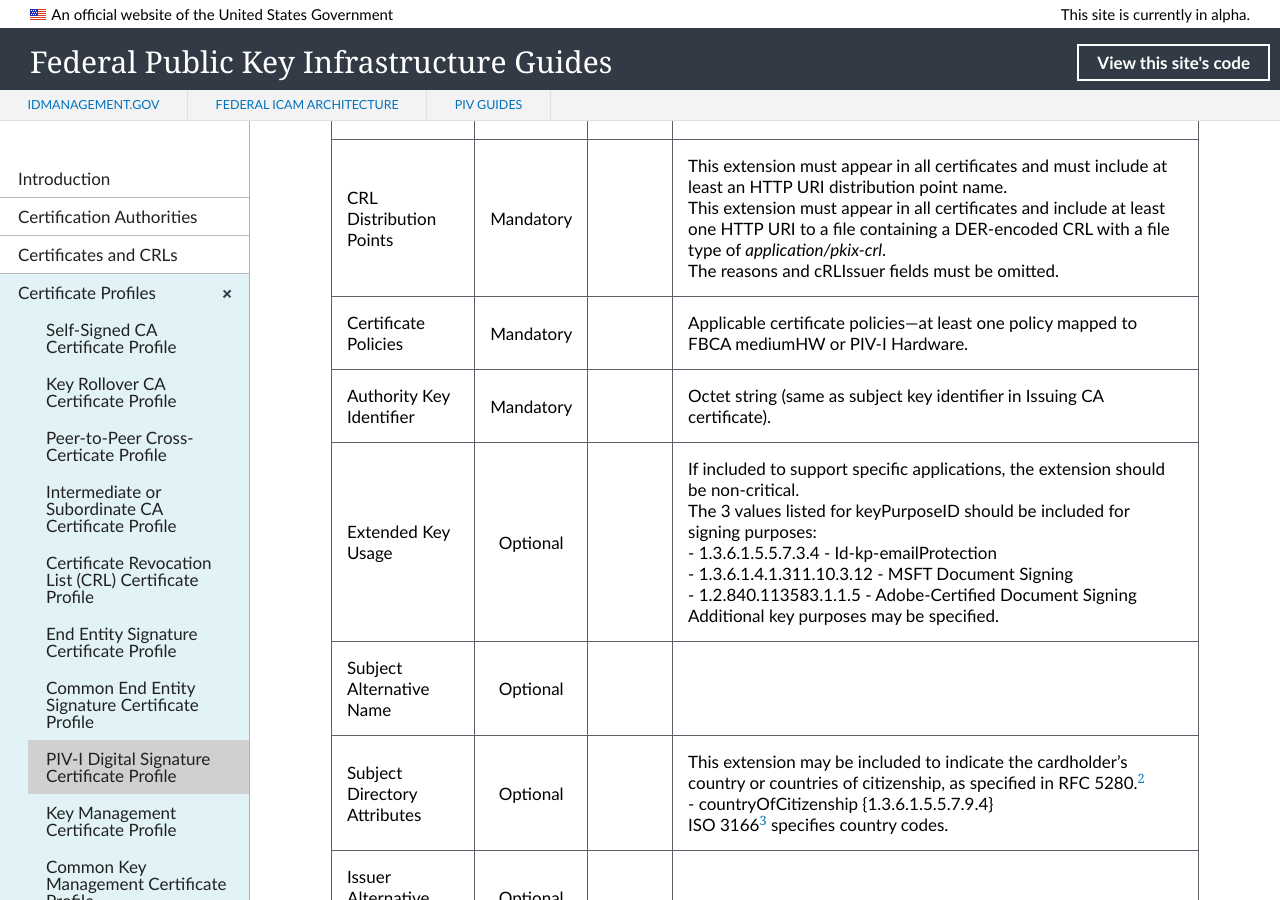
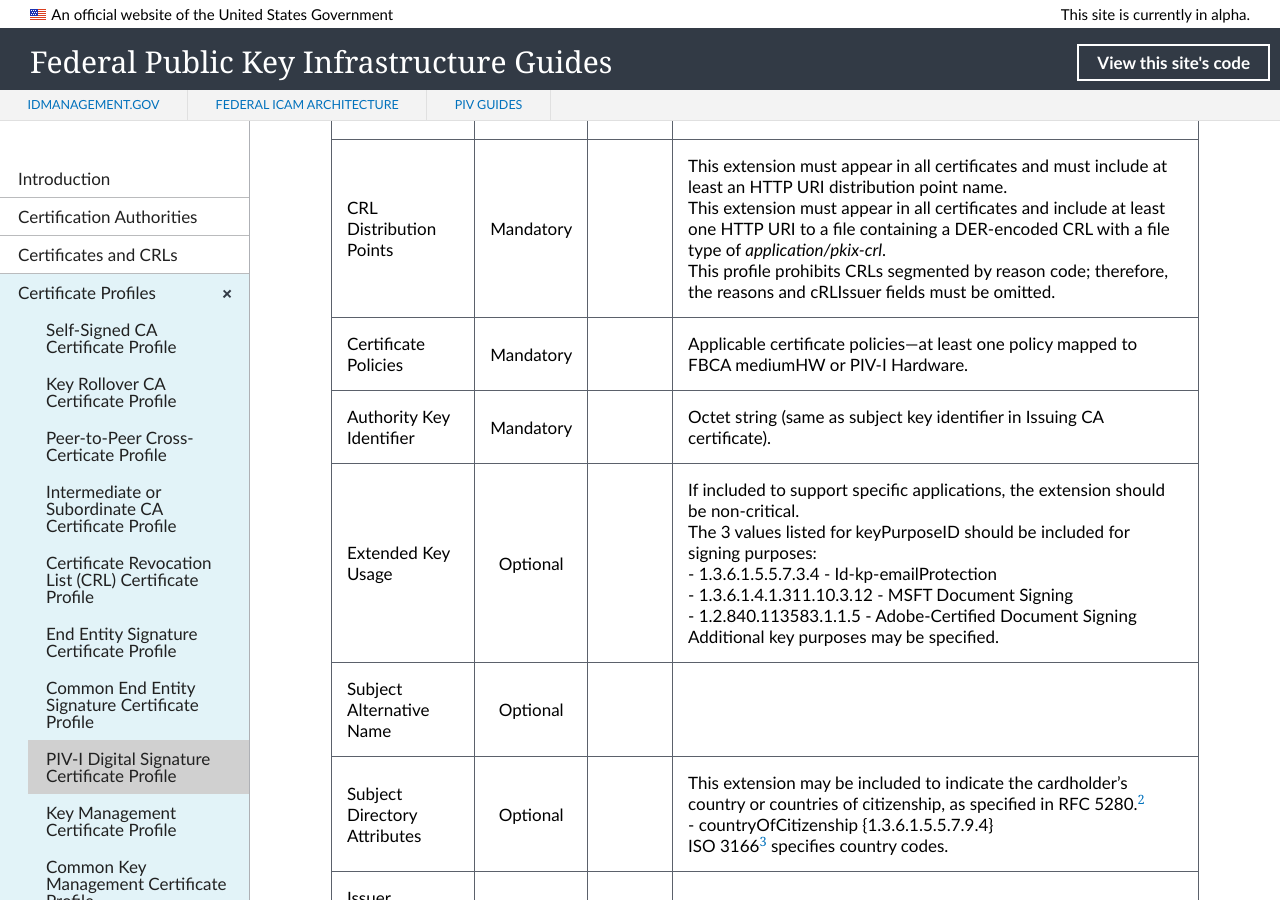
Before and after one commit to GSA/fpki-guides, a Jekyll site: the page built from _profiles/08_pivi_dig_sign.md, in a window 1280 px wide and 900 px high, scrolled down 1392 px. Built offline with Jekyll 4.4.1, drawn with Linux system fonts in a browser that asks for light colours; nearby versions of some CDN libraries; library files that are not in the unit come from our copies.

Commit message:
Update 08_pivi_dig_sign.md
Content added.

```diff
--- a/_profiles/08_pivi_dig_sign.md
+++ b/_profiles/08_pivi_dig_sign.md
@@ -21,7 +21,7 @@ permalink: profiles/pividigsign/
 | Key Usage  | Mandatory | True |  digitalSignature, nonRepudiation. |
 | Authority Information Access   | Mandatory  |  | id-ad-caIssuers {1.3.6.1.5.5.7.48.2} access method entry contains HTTP URL for .p7c file containing certificates issued to Issuing CA.<br>id-ad-ocsp {1.3.6.1.5.5.7.48.1} access method entry contains HTTP URL for the Issuing CA OCSP Responder. |
 | Subject Key Identifier   | Mandatory |  | Octet string.  |
-| CRL Distribution Points   | Mandatory |   |  This extension must appear in all certificates and must include at least an HTTP URI distribution point name.<br>This extension must appear in all certificates and include at least one HTTP URI to a file containing a DER-encoded CRL with a file type of _application/pkix-crl_.<br>The reasons and cRLIssuer fields must be omitted.<!--New statement created redundancy. Wendy needs to adjust the 2 statements.-->|
+| CRL Distribution Points   | Mandatory |   |  This extension must appear in all certificates and must include at least an HTTP URI distribution point name.<br>This extension must appear in all certificates and include at least one HTTP URI to a file containing a DER-encoded CRL with a file type of _application/pkix-crl_.<br>This profile prohibits CRLs segmented by reason code; therefore, the reasons and cRLIssuer fields must be omitted.<!--New statement created redundancy. Wendy needs to adjust the 2 statements.-->|
 | Certificate Policies   | Mandatory  |  | Applicable certificate policies&mdash;at least one policy mapped to FBCA mediumHW or PIV-I Hardware. |
 | Authority Key Identifier   | Mandatory  |  | Octet string (same as subject key identifier in Issuing CA certificate). |
 | Extended Key Usage   | Optional |  |  If included to support specific applications, the extension should be non-critical.<br>The 3 values listed for keyPurposeID should be included for signing purposes:<br>- 1.3.6.1.5.5.7.3.4 - Id-kp-emailProtection<BR>- 1.3.6.1.4.1.311.10.3.12 - MSFT Document Signing<br>- 1.2.840.113583.1.1.5 - Adobe-Certified Document Signing<br>Additional key purposes may be specified.  |
```
